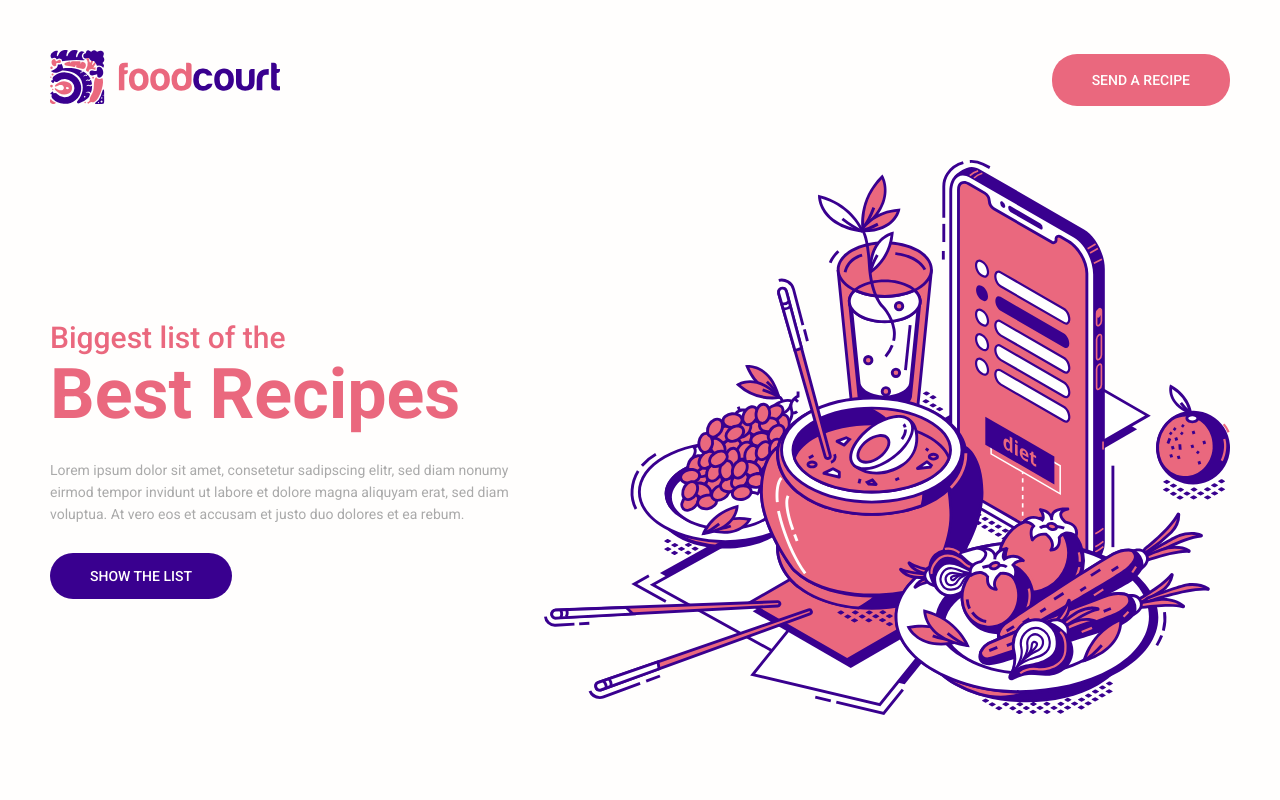
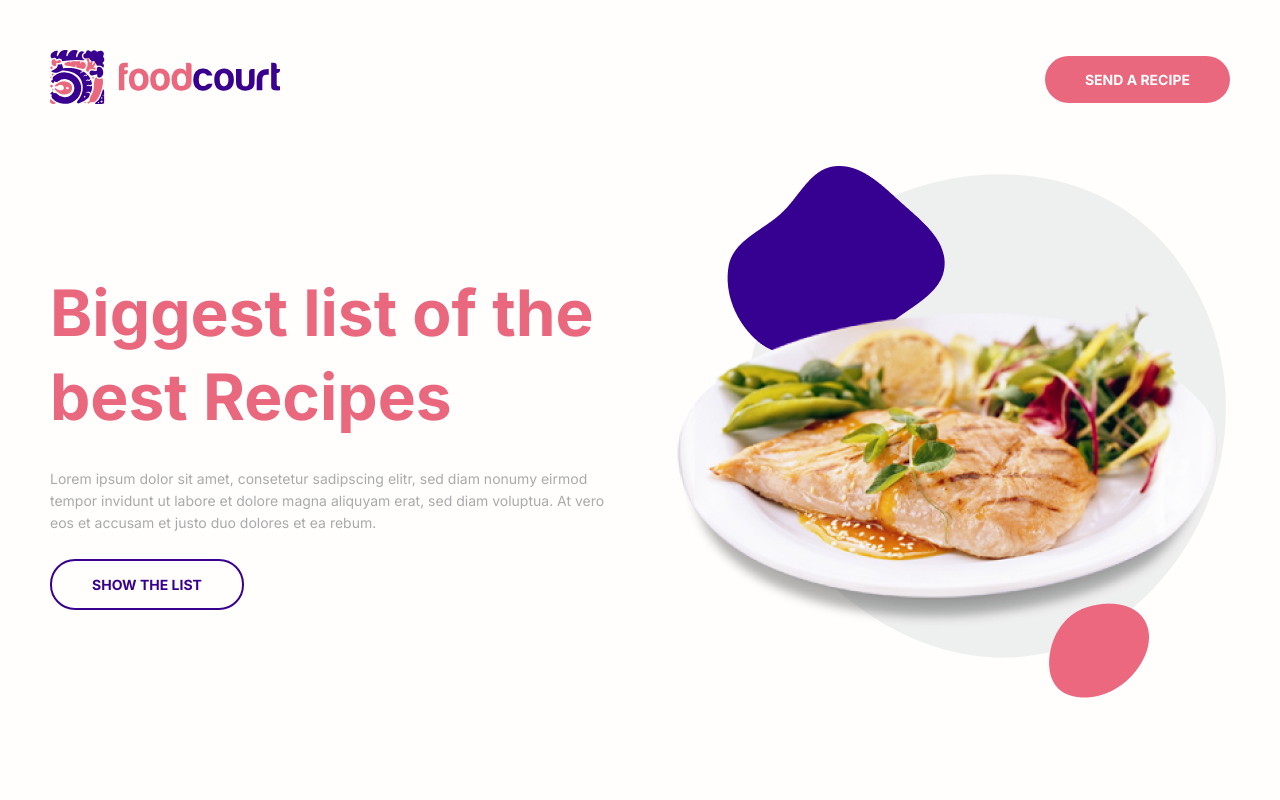
Before and after one commit to mnzsss/recipe-app, a React (Create React App) app in the folder web/: page / in a window 1280 px wide. Shown: the top 800 px of the page. Built offline with nearby package versions, Linux system fonts and the light colour scheme; no server answers.

Commit message:
chore: new recipe page

```diff
--- a/web/public/index.html
+++ b/web/public/index.html
@@ -1,5 +1,6 @@
 <!DOCTYPE html>
 <html lang="en">
+
   <head>
     <meta charset="utf-8" />
     <link rel="icon" href="%PUBLIC_URL%/favicon.png" />
@@ -8,13 +9,12 @@
 
     <title>FoodCourt - Best List of Recipes</title>
 
-    <link
-      href="https://fonts.googleapis.com/css2?family=Roboto:wght@300;400;500;700&display=swap"
-      rel="stylesheet"
-    />
+    <link href="https://fonts.googleapis.com/css2?family=Inter:wght@400;700&display=swap" rel="stylesheet">
   </head>
+
   <body>
     <noscript>You need to enable JavaScript to run this app.</noscript>
     <div id="root"></div>
   </body>
+
 </html>
--- a/web/src/components/Header/index.tsx
+++ b/web/src/components/Header/index.tsx
@@ -12,9 +12,11 @@ const Header: React.FC = () => {
         <img src={logo} alt="FoodCourt" />
       </Link>
 
-      <Link to="/recipe/new" className="button">
-        send a recipe
-      </Link>
+      <div>
+        <Link to="/recipe/new" className="button">
+          send a recipe
+        </Link>
+      </div>
     </Container>
   );
 };
--- a/web/src/pages/AddRecipe/index.tsx
+++ b/web/src/pages/AddRecipe/index.tsx
@@ -58,7 +58,7 @@ const AddRecipe: React.FC = () => {
           key.includes('ingredient'),
         );
 
-        const ingredients = ingredientsKeys.map(key => data[key]).join();
+        const ingredients = ingredientsKeys.map(key => data[key]).join('/');
 
         const recipeData = new FormData();
 
--- a/web/src/pages/Dashboard/index.tsx
+++ b/web/src/pages/Dashboard/index.tsx
@@ -4,7 +4,7 @@ import Truncate from 'react-truncate';
 
 import api from '../../services/api';
 
-import foodIllustration from '../../assets/food-illustration.svg';
+import foodIllustration from '../../assets/header-image.png';
 
 import Header from '../../components/Header';
 import Footer from '../../components/Footer';
@@ -40,11 +40,7 @@ const Dashboard: React.FC = () => {
 
       <Main>
         <div>
-          <h1>
-            <span>Biggest list of the</span>
-            <br />
-            Best Recipes
-          </h1>
+          <h1>Biggest list of the best Recipes</h1>
 
           <p>
             Lorem ipsum dolor sit amet, consetetur sadipscing elitr, sed diam
@@ -72,9 +68,7 @@ const Dashboard: React.FC = () => {
               <Truncate lines={4}>{recipe.description}</Truncate>
             </p>
 
-            <Link to={`/recipe/${recipe.id}`} className="button">
-              show more
-            </Link>
+            <Link to={`/recipe/${recipe.id}`}>show more</Link>
           </div>
         ))}
       </Recipes>
--- a/web/src/pages/Dashboard/styles.ts
+++ b/web/src/pages/Dashboard/styles.ts
@@ -10,20 +10,18 @@ export const Container = styled.div`
 export const Main = styled.main`
   margin-top: 50px;
   width: 100%;
-  display: flex;
-  justify-content: space-between;
+  display: grid;
+  gap: 48px;
+  grid-template-columns: repeat(2, 1fr);
   align-items: center;
+  justify-items: flex-end;
 
   div {
     h1 {
-      font-size: 70px;
+      font-size: 64px;
       font-weight: 600;
+      line-height: 130%;
       margin-bottom: 30px;
-
-      span {
-        font-size: 30px;
-        font-weight: 500;
-      }
     }
 
     p {
@@ -31,10 +29,13 @@ export const Main = styled.main`
     }
 
     .button {
-      background-color: #39008f;
+      border: 2px solid #39008f;
+      background: transparent;
+      color: #39008f;
 
       &:hover {
         background-color: ${shade(0.3, '#39008F')};
+        color: #fff;
       }
     }
   }
@@ -42,7 +43,7 @@ export const Main = styled.main`
 
 export const Recipes = styled.section`
   display: grid;
-  grid-template-columns: repeat(4, 1fr);
+  grid-template-columns: repeat(3, 1fr);
   gap: 50px;
   margin-top: 100px;
 
@@ -55,12 +56,6 @@ export const Recipes = styled.section`
       object-fit: cover;
       box-shadow: 3px 3px 10px #e2e2e2;
       margin-bottom: 25px;
-    }
-
-    span {
-      font-weight: 300;
-      color: #39008f;
-      font-size: 14px;
     }
 
     h2 {
@@ -81,8 +76,22 @@ export const Recipes = styled.section`
     }
 
     a {
+      background-color: transparent;
+      text-transform: uppercase;
+      border: 2px solid #39008f;
+      border-radius: 25px;
+      padding: 8px 24px;
       font-size: 12px;
-      padding: 10px 30px;
+      line-height: 15px;
+      color: #39008f;
+      font-weight: 500;
+      transition: all 0.2s;
+      text-decoration: none;
+
+      &:hover {
+        background-color: ${shade(0.08, '#39008f')};
+        color: #fff;
+      }
     }
   }
 `;
--- a/web/src/pages/Recipe/index.tsx
+++ b/web/src/pages/Recipe/index.tsx
@@ -39,8 +39,17 @@ const Recipe: React.FC = () => {
         <FiChevronLeft size={14} color="#ea687e" />
         back
       </Link>
+
+      {recipe ? (
         <RecipeContent>
+          {recipe.image_url ? (
             <img src={recipe.image_url} alt={recipe.title} />
+          ) : (
+            <img
+              src="https://via.placeholder.com/1200/f5f5f5/ea687e/?text=Loading"
+              alt="Loading"
+            />
+          )}
 
           <div>
             <span>{recipe.difficulty}</span>
@@ -48,6 +57,19 @@ const Recipe: React.FC = () => {
             <h1>{recipe.title}</h1>
 
             <p>{recipe.description}</p>
+
+            <div className="ingredients">
+              <span>Ingredients</span>
+              {recipe.ingredients?.map(ingredient => (
+                <div key={ingredient}>
+                  <input type="checkbox" />
+                  <p>{ingredient}</p>
+                </div>
+              ))}
+            </div>
+
+            <p>{recipe.prepare_mode}</p>
+
             <div className="footer">
               <button
                 type="button"
@@ -63,6 +85,9 @@ const Recipe: React.FC = () => {
             </div>
           </div>
         </RecipeContent>
+      ) : (
+        <p>Loading...</p>
+      )}
 
       <Footer />
     </Container>
--- a/web/src/pages/Recipe/styles.ts
+++ b/web/src/pages/Recipe/styles.ts
@@ -24,14 +24,32 @@ export const Container = styled.div`
 
 export const RecipeContent = styled.div`
   display: flex;
-  align-items: center;
 
   img {
     height: 400px;
+    width: 100%;
     max-width: 600px;
     object-fit: cover;
     margin-right: 40px;
     box-shadow: 3px 3px 10px #e2e2e2;
+  }
+
+  .ingredients {
+    margin: 30px 0;
+
+    div {
+      display: flex;
+      align-items: center;
+      margin: 10px 0;
+
+      input[type='checkbox'] {
+        margin-right: 20px;
+      }
+
+      p {
+        margin-bottom: 0;
+      }
+    }
   }
 
   div {
@@ -45,10 +63,6 @@ export const RecipeContent = styled.div`
       font-weight: 300;
       color: #39008f;
       font-size: 14px;
-    }
-
-    p {
-      margin-bottom: 20px;
     }
   }
 
--- a/web/src/styles/global.ts
+++ b/web/src/styles/global.ts
@@ -19,13 +19,26 @@ body {
  background: #FFFEFD;
  color: #AAAAAA;
  -webkit-font-smoothing: antialiased;
+}
 
+img{
+  user-select: none;
+	-webkit-user-drag: none;
+	-webkit-app-region: no-drag;
+	cursor: default;
+
+  &::after, &::before {
+    user-select: none;
+    -webkit-user-drag: none;
+    -webkit-app-region: no-drag;
+    cursor: default;
+  }
 }
 
 body, input, button {
  font-size: 14px;
  line-height: 22px;
- font-family: 'Roboto', sans-serif;
+ font-family: 'Inter', sans-serif;
 }
 
 h1, h2,h3{
@@ -45,7 +58,7 @@ button {
     border-radius: 25px;
     padding: 15px 40px;
     font-size: 14px;
-    font-weight: 500;
+    font-weight: bold;
     transition: all 0.2s;
     text-decoration: none;
 
```
Also changed, not shown: web/src/assets/food-illustration.svg (deleted), web/src/assets/header-image.png (added). Lines whose indentation alone changed are shown as unchanged.
